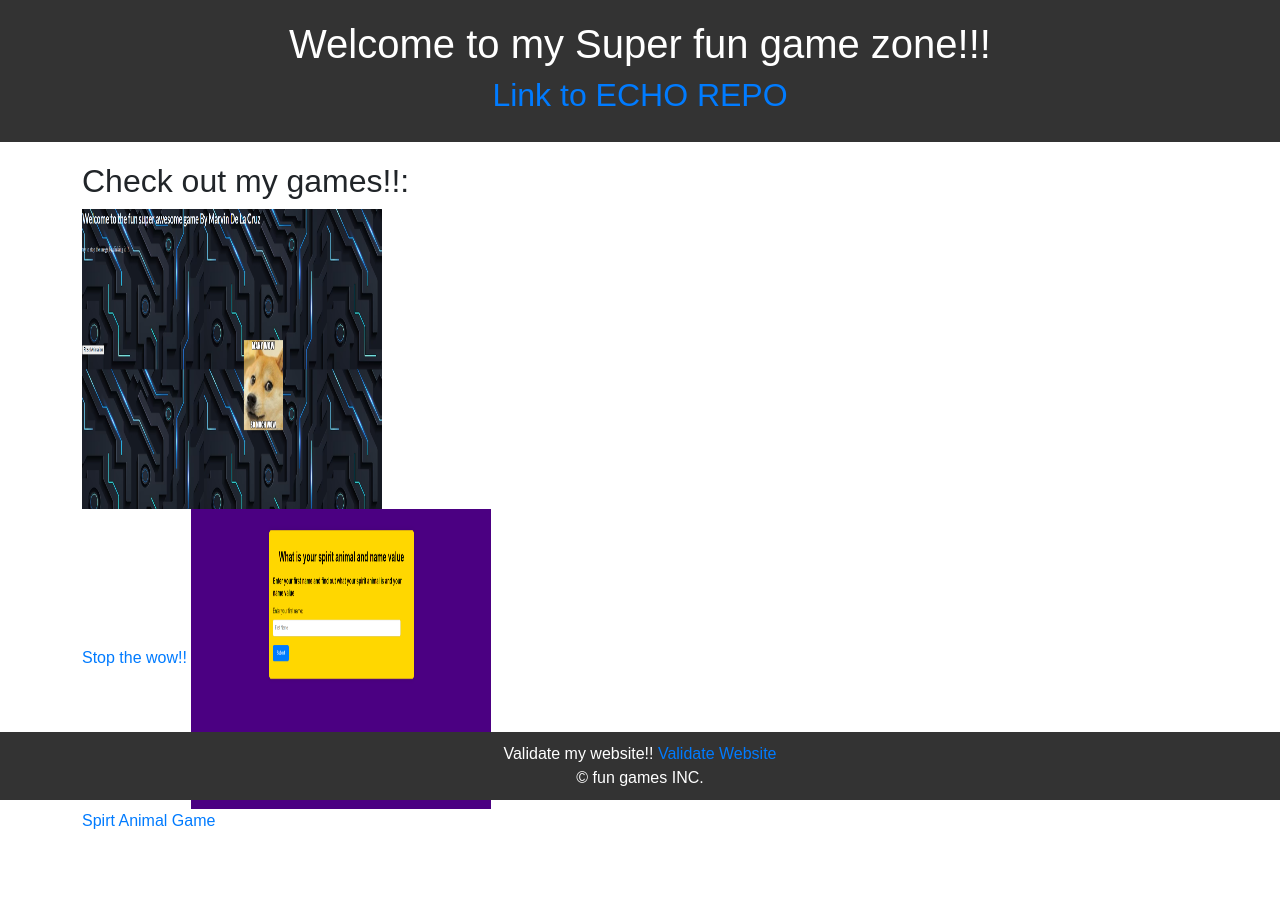
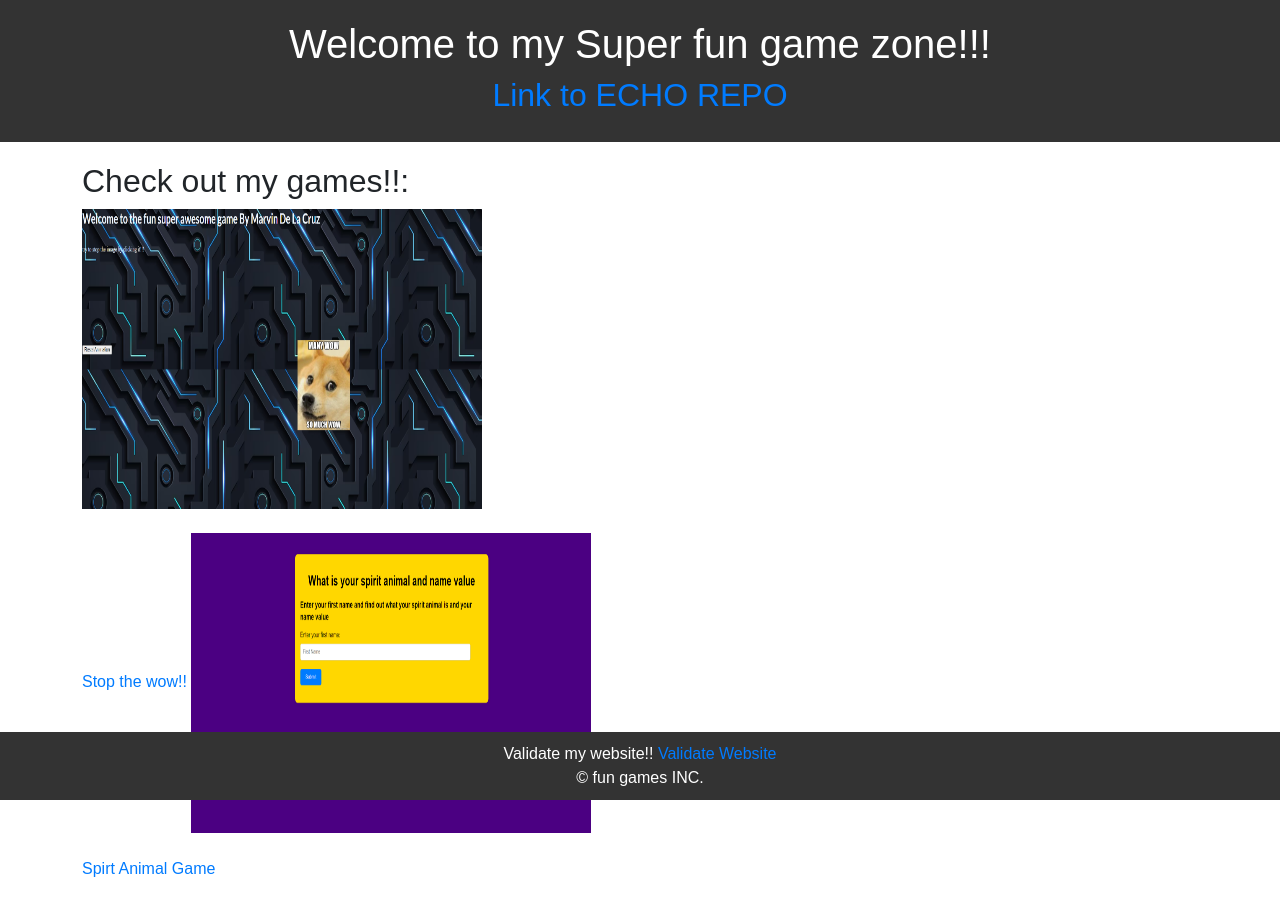
Before and after one commit to marvin-2056/ECHO-Lab-CIS-, a plain HTML site: page index.html in a window 1280 px wide. Before the commit the page ends 853 px from the top, so only its background shows below. Drawn offline with nearby package versions, Linux system fonts and the light colour scheme.

Commit message:
Update index.html

```diff
--- a/index.html
+++ b/index.html
@@ -18,20 +18,24 @@
                 <div class="col">
                     <h2>Check out my games!!:</h2>
 
-                            <a href="https://marvin-2056.github.io/CIS-376-Marvin/" target="_blank">
-                                <img src="img/game1.png" alt="Game one1" class="link-image"
-                                    width="300"
-                                    height="300"/>
+                         <img src="img/game1.png" alt="Game one1" class="link-image"
+                                    width="400"
+                                    height=300>
+
+
+                           <br> <a href="https://marvin-2056.github.io/CIS-376-Marvin/" target="_blank">
+
                                 <br> Stop the wow!!
                             </a>
 
 
 
+                    <img src="img2/game2.png" alt="game two" class="link-image"
+                                 width="400"
+                                 height="300"/>
 
-                            <a href="https://marvin-2056.github.io/Delta-CIS-367/" target="_blank">
-                                <img src="img2/game2.png" alt="game two" class="link-image"
-                                 width="300"
-                                 height="300"/>
+                          <br>  <a href="https://marvin-2056.github.io/Delta-CIS-367/" target="_blank">
+
                                <br> Spirt Animal Game
                             </a>
 
```
